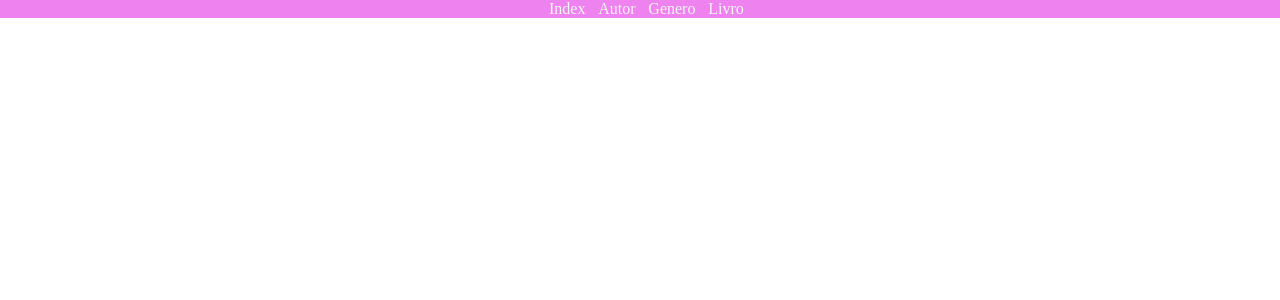
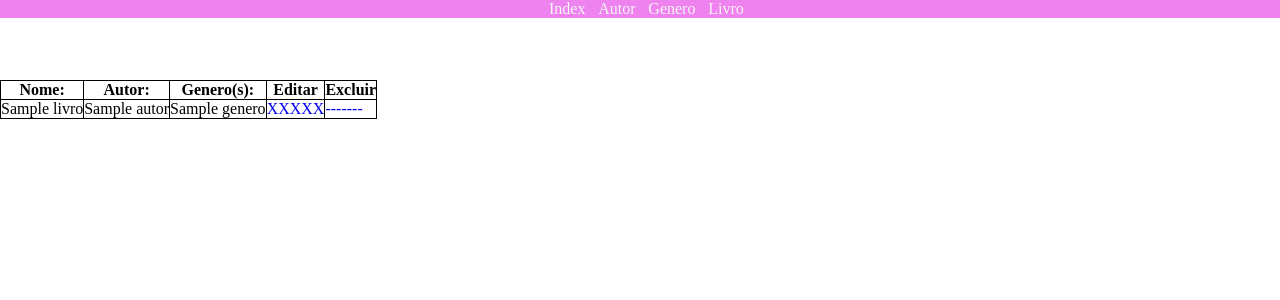
Before and after one commit to Brunoacofra/Biblioteca-virtual, a PHP site: page /index.php in a window 1280 px wide. Shown: the top 300 px of the page. Run offline with PHP 8.4, Linux system fonts and the light colour scheme; tables that the repository leaves empty or names only in its code hold one stand-in row (values such as "Sample post").

Commit message:
Index feito

```diff
--- a/cadastroAutor.php
+++ b/cadastroAutor.php
@@ -53,6 +53,10 @@ $autores = $autor->listarTodos();
 					event.preventDefault();
 					cadastroAutor();
 				});
+				document.getElementById('btnedit').addEventListener('click',()=>{
+					let nome = document.getElementById('nome').value;
+					editarAutor(cod,nome);
+				})
 				document.getElementById('nome').addEventListener("input",anulabtnCad);
 				document.querySelectorAll('.editarAutor').forEach(btn=>{
 					btn.addEventListener('click',function(e){
@@ -62,6 +66,7 @@ $autores = $autor->listarTodos();
 						document.getElementById('btnedit').style.display = 'inline';
 						document.getElementById('cancel').style.display = 'inline';
 						document.getElementById('nome').value = this.dataset.nome;
+						window.cod = this.dataset.id;
 					});
 				});
 				document.querySelectorAll('.excluir').forEach(btn =>{
--- a/includes/classes/genero.php
+++ b/includes/classes/genero.php
@@ -14,7 +14,7 @@ class genero extends Database{
 	}
 
 	public function cadastro(){
-		$query = "INSERT INTO genero (gen_nome) VALUES (:n)";
+		$query = "INSERT INTO genero(gen_nome) VALUES (:n)";
 		$smt = $this->con->prepare($query);
 		$smt->bindParam(':n',$this->genero,PDO::PARAM_STR);
 		$resultado = $smt->execute();
@@ -28,7 +28,6 @@ class genero extends Database{
 	public function listarTodos(){
 		$query = "SELECT * FROM genero ORDER BY gen_nome ASC";
 		$resu = $this->con->getAll($query);
-		$this->con->closeConnection();
 		return $resu;
 	}
 }
--- a/includes/classes/livro.php
+++ b/includes/classes/livro.php
@@ -0,0 +1,87 @@
+<?php
+include_once 'conexao.php';
+class livro extends Database{
+    public $name;
+    private $con;
+    public $autor;
+    public $genero = [];
+
+    public function __construct(){
+		$this->con = new Database();
+	}
+    public function getName() {
+        return $this->name;
+    }
+
+    public function setName($name) {
+        $this->name = $name;
+    }
+
+
+    public function getAutor() {
+        return $this->autor;
+    }
+
+    public function setAutor($autor) {
+        $this->autor = $autor;
+    }
+
+
+    public function getGenero() {
+        return $this->genero;
+    }
+
+    public function setGenero(array $generos) {
+        $this->genero = $generos;
+    }
+
+
+    public function cadastrar(){
+        $query = "INSERT INTO livro(liv_nome,aut_codigo) VALUES (:nome,:cod)";
+        $smt = $this->con->prepare($query);
+        $smt->bindParam(':nome',$this->name,PDO::PARAM_STR);
+        $smt->bindParam(':cod',$this->autor,PDO::PARAM_INT);
+        $resultado = $smt->execute();
+        if($resultado){
+            $this->cadastrarGeneros();
+        }else{
+            print 'ERROR';
+        }
+    }
+    public function cadastrarGeneros(){
+        $query = "SELECT * FROM livro ORDER BY liv_codigo DESC LIMIT 1";
+        $livro = $this->con->getOne($query);
+        $number = count($this->genero)-1;
+        $i = 0;
+        for($x = 0;$x<=$number;$x++){
+            $query = "INSERT INTO genero_livro(liv_codigo,gen_codigo) VALUES (:cl,:cg)";
+            $smt = $this->con->prepare($query);
+            $smt->bindParam(':cl',$livro['liv_codigo'],PDO::PARAM_INT);
+            $smt->bindParam(':cg',$this->genero[$x],PDO::PARAM_INT);
+            $resultado = $smt->execute();
+            if($resultado){
+                $i++;
+            }
+        }
+        $smt->closeCursor();
+		$this->con->closeConnection();
+        if($i == $number+1 ){
+            print 'Gravado com sucesso';
+        }else{
+            print 'ERRO';
+        }
+    }
+    function listarTodos(){
+        $query = "SELECT
+            livro.liv_codigo AS cod,
+            livro.liv_nome AS livro,
+            autor.aut_nome AS autor,
+            genero.gen_nome AS genero
+            FROM livro
+            JOIN autor ON livro.aut_codigo = autor.aut_codigo
+            JOIN genero_livro ON livro.liv_codigo = genero_livro.liv_codigo
+            JOIN genero ON genero_livro.gen_codigo = genero.gen_codigo";
+        $smt = $this->con->getAll($query);
+        return $smt;
+    }
+}
--- /dev/null
+++ b/includes/endPoints/editarAutor.php
@@ -0,0 +1,6 @@
+<?php
+include_once '../classes/autor.php';
+$autor = new autor();
+$cod = filter_input(INPUT_GET,'cod',FILTER_VALIDATE_INT);
+$autor->setNome(filter_input(INPUT_GET,'nome'));
+$autor->editarAutor($cod);
--- a/index.php
+++ b/index.php
@@ -1,8 +1,20 @@
+<?php
+include_once './includes/classes/livro.php';
+$liv = new livro();
+$livros = $liv->listarTodos();
+//var_dump($livros);
+?>
 <html>
     <head>
         <title> █ Biblioteca Virtual █ </title>
         <link rel="stylesheet" href="./includes/estilos/style.css">
     </head>
+    <style>
+        table{
+            position:absolute;
+            top:10%;
+        }
+    </style>
     <body>
         <nav>
             <ul>
@@ -12,5 +24,40 @@
                 <li><a href="./cadastroLivro.php">Livro</a></li>
             </ul>
         </nav>
+        <table>
+            <thead>
+                <th>Nome: </th>
+                <th>Autor: </th>
+                <th>Genero(s): </th>
+                <th>Editar </th>
+                <th>Excluir </th>
+            </thead>
+            <tbody>
+                <?php
+                    $str = '';
+                    $tamanho = count($livros);
+
+                    for ($x = 0; $x < $tamanho; $x++) {
+                        $str .= $livros[$x]['genero'];
+
+                        if ($x < $tamanho - 1 && $livros[$x]['livro'] == $livros[$x + 1]['livro']) {
+                            $str .= ', ';
+                            continue;
+                        }
+
+                        echo '
+                        <tr>
+                            <td>' . $livros[$x]['livro'] . '</td>
+                            <td>' . $livros[$x]['autor'] . '</td>
+                            <td>' . $str . '</td>
+                            <td><a href="#" data-nome="'.$livros[$x]['livro'].'" data-id="'.$livros[$x]['cod'].'">XXXXX</a></td>
+                            <td><a href="#" data-id="'.$livros[$x]['cod'].'">-------</a></td>
+                        </tr>';
+
+                        $str = '';
+                    }
+                ?>
+            </tbody>
+        </table>
     </body>
 </html>
```
Also changed, not shown: cadastroLivro.php (+13 -4 lines), includes/classes/autor.php (+14 -0 lines), includes/functions/funcoes.js (+12 -2 lines).
